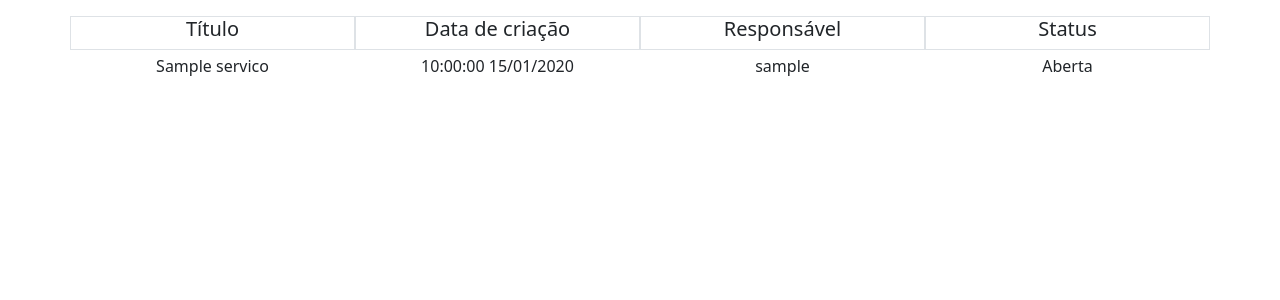
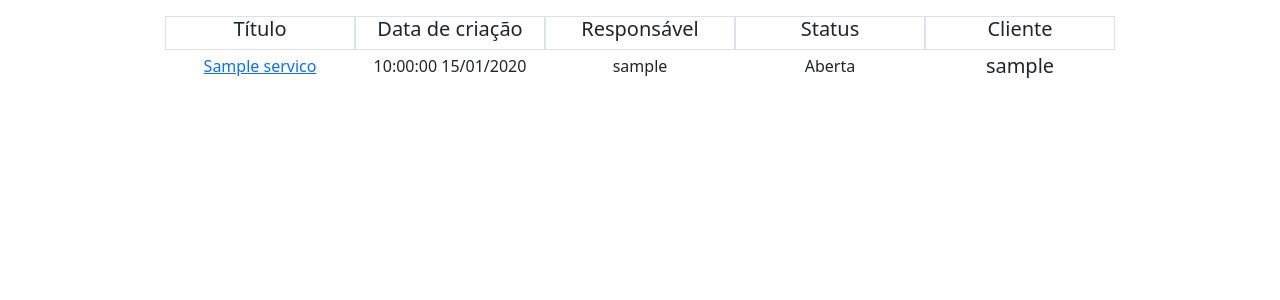
Before and after one commit to abispo/curso-python-proway-20260124, a Django app: page /gestao/ordens-de-servico/ in a window 1280 px wide. Shown: the part 56-356 px from the top of the page. Run offline with Django 5.2, Linux system fonts and the light colour scheme; a user stored in the database is signed in; tables that the repository leaves empty hold one stand-in row (values such as "Sample post").

Commit message:
Formulário de detalhes e alteração da ordem de serviço

```diff
--- a/modulo03-aplicacoes-web-com-python/aula09/gestao/templates/gestao/lista_ordens.html
+++ b/modulo03-aplicacoes-web-com-python/aula09/gestao/templates/gestao/lista_ordens.html
@@ -14,34 +14,44 @@
     {% endif %}
 
     <div class="row mt-3 justify-content-center">
-        <div class="border col-3 text-center">
+        <div class="border col-2 text-center">
             <h5>Título</h5>
         </div>
-        <div class="border col-3 text-center">
+        <div class="border col-2 text-center">
             <h5>Data de criação</h5>
         </div>
-        <div class="border col-3 text-center">
+        <div class="border col-2 text-center">
             <h5>Responsável</h5>
         </div>
-        <div class="border col-3 text-center">
+        <div class="border col-2 text-center">
             <h5>Status</h5>
         </div>
+        {% if perms.gestao.pode_visualizar_todas_os %}
+            <div class="border col-2 text-center">
+                <h5>Cliente</h5>
+            </div>
+        {% endif %}
     </div>
 
     {% for os in ordens_de_servico %}
         <div class="row justify-content-center my-1">
-            <div class="col-3 text-center">
-                <p>{{ os.titulo }}</p>
+            <div class="col-2 text-center">
+                <p><a href="{% url "gestao:detalhe_ordem_de_servico" os.pk %}">{{ os.titulo }}</a></p>
             </div>
-            <div class="col-3 text-center">
+            <div class="col-2 text-center">
                 <p>{{ os.data_de_criacao|date:'H:i:s d/m/Y' }}</p>
             </div>
-            <div class="col-3 text-center">
+            <div class="col-2 text-center">
                 <p>{{ os.tecnico|default_if_none:"Não atribuído" }}</p>
             </div>
-            <div class="col-3 text-center">
+            <div class="col-2 text-center">
                 <p>{{ os.get_status_display }}</p>
             </div>
+            {% if perms.gestao.pode_visualizar_todas_os %}
+                <div class="col-2 text-center">
+                    <h5>{{ os.cliente }}</h5>
+                </div>
+            {% endif %}
         </div>
     {% endfor %}
 
--- a/modulo03-aplicacoes-web-com-python/aula09/gestao/urls.py
+++ b/modulo03-aplicacoes-web-com-python/aula09/gestao/urls.py
@@ -7,5 +7,7 @@ app_name = "gestao"
 urlpatterns = [
     path('', views.index, name="index"),
     path('nova-os/', views.nova_ordem_de_servico, name="nova_ordem_de_servico"),
-    path('ordens-de-servico/', views.OrdemDeServicoListView.as_view(), name="ordens_de_servico")
+    path('ordens-de-servico/', views.OrdemDeServicoListView.as_view(), name="ordens_de_servico"),
+    path('ordens-de-servico/<int:pk>/', views.OrdemDeServicoDetailView.as_view(), name="detalhe_ordem_de_servico"),
+    path('ordens-de-servico/<int:pk>:update', views.OrdemDeServicoUpdateView.as_view(), name="atualizacao_ordem_de_servico")
 ]
--- a/modulo03-aplicacoes-web-com-python/aula09/gestao/views.py
+++ b/modulo03-aplicacoes-web-com-python/aula09/gestao/views.py
@@ -1,11 +1,11 @@
 from django.contrib import messages
-from django.contrib.auth.mixins import LoginRequiredMixin
+from django.contrib.auth.mixins import LoginRequiredMixin, PermissionRequiredMixin
 from django.http.request import HttpRequest
 from django.shortcuts import render, redirect
 from django.urls import reverse
-from django.views.generic import ListView
+from django.views.generic import ListView, DetailView, UpdateView
 
-from .models import OrdemDeServico
+from .models import OrdemDeServico, StatusOrdemDeServico
 
 def index(request: HttpRequest):
     return render(
@@ -59,3 +59,27 @@ class OrdemDeServicoListView(LoginRequiredMixin, ListView):
             return OrdemDeServico.objects.all()
 
         return OrdemDeServico.objects.filter(cliente=user)
+
+
+class OrdemDeServicoDetailView(LoginRequiredMixin, DetailView):
+    model = OrdemDeServico
+
+    def get_context_data(self, **kwargs):
+        context = super().get_context_data(**kwargs)
+        context['status_list'] = StatusOrdemDeServico.choices
+
+        return context
+
+
+class OrdemDeServicoUpdateView(LoginRequiredMixin, PermissionRequiredMixin, UpdateView):
+    model = OrdemDeServico
+
+    permission_required = 'gestao.change_ordemdeservico'
+    fields = ['titulo', 'descricao']
+
+    def post(self, request, *args, **kwargs):
+        print("ok")
+        return redirect(reverse('gestao:ordens_de_servico'))
+
+    def form_valid(self, form):
+        return super().form_valid(form)
--- a/modulo03-aplicacoes-web-com-python/aula09/templates/navbar.html
+++ b/modulo03-aplicacoes-web-com-python/aula09/templates/navbar.html
@@ -18,11 +18,12 @@
           </a>
           <ul class="dropdown-menu" aria-labelledby="navbarDropdown">
             {% if perms.gestao.pode_visualizar_todas_os %}
-              <li><a class="dropdown-item" href="#">Ver Ordens de Serviço</a></li>
+              <li><a class="dropdown-item" href="{% url "gestao:ordens_de_servico" %}">Ver Ordens de Serviço</a></li>
               <li><a class="dropdown-item" href="#">Ordens de Serviço atribuídas a mim</a></li>
+            {% else %}
+              <li><a class="dropdown-item" href="{% url "gestao:nova_ordem_de_servico" %}">Nova Ordem de Serviço</a></li>
+              <li><a class="dropdown-item" href="{% url "gestao:ordens_de_servico" %}">Minhas Ordens de Serviço</a></li>
             {% endif %}
-            <li><a class="dropdown-item" href="{% url "gestao:nova_ordem_de_servico" %}">Nova Ordem de Serviço</a></li>
-            <li><a class="dropdown-item" href="{% url "gestao:ordens_de_servico" %}">Minhas Ordens de Serviço</a></li>
           </ul>
         </li>
       </ul>
```
Also changed, not shown: modulo03-aplicacoes-web-com-python/aula09/gestao/templates/gestao/ordemdeservico_detail.html (added, +82 -0 lines).
